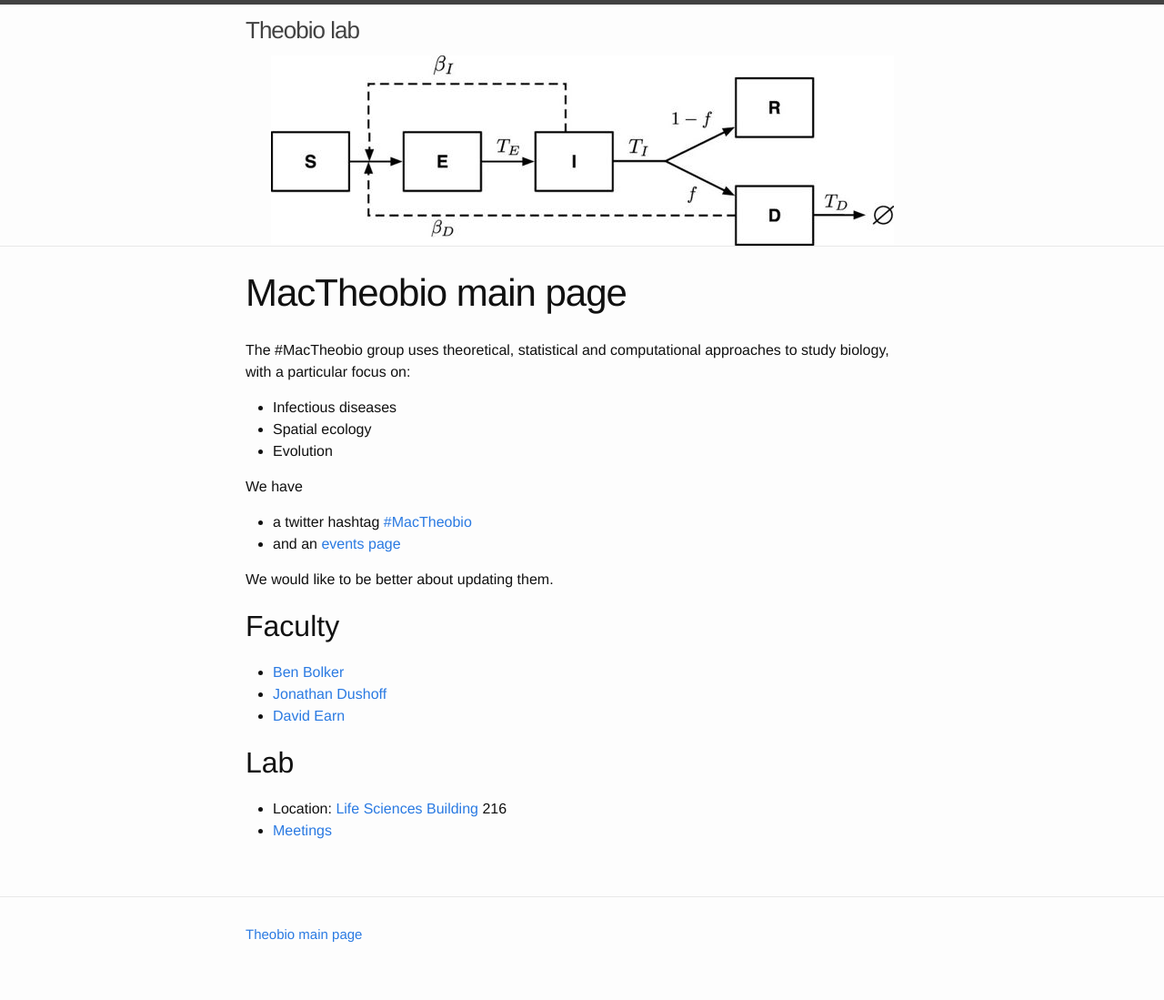
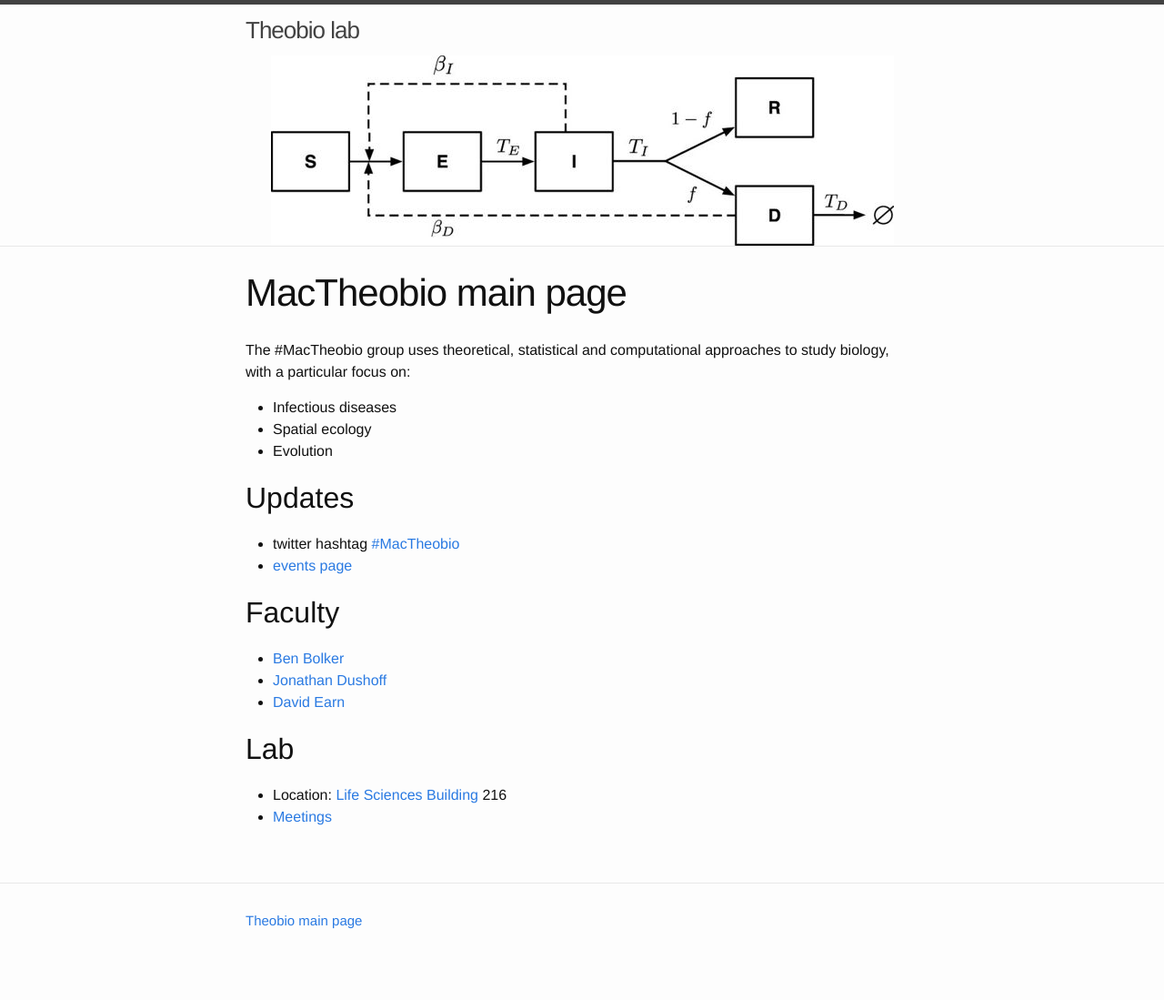
Before and after one commit to mac-theobio/mac-theobio.github.io, a Jekyll site: the page built from index.md, in a window 1280 px wide. Shown: the whole page at 91% size. Built offline with Jekyll 4.4.1, drawn with Linux system fonts in a browser that asks for light colours.

Commit message:
Closing time

```diff
--- a/index.md
+++ b/index.md
@@ -10,12 +10,11 @@ approaches to study biology, with a particular focus on:
 * Spatial ecology
 * Evolution
 
-We have
+Updates
+-------
 
-* a twitter hashtag [#MacTheobio](https://twitter.com/hashtag/mactheobio?f=tweets&vertical=default)
-* and an [events page](events/)
-
-We would like to be better about updating them.
+* twitter hashtag [#MacTheobio](https://twitter.com/hashtag/mactheobio)
+* [events page](events/index.html)
 
 Faculty
 -------
```
Also changed, not shown: 1 other file.
